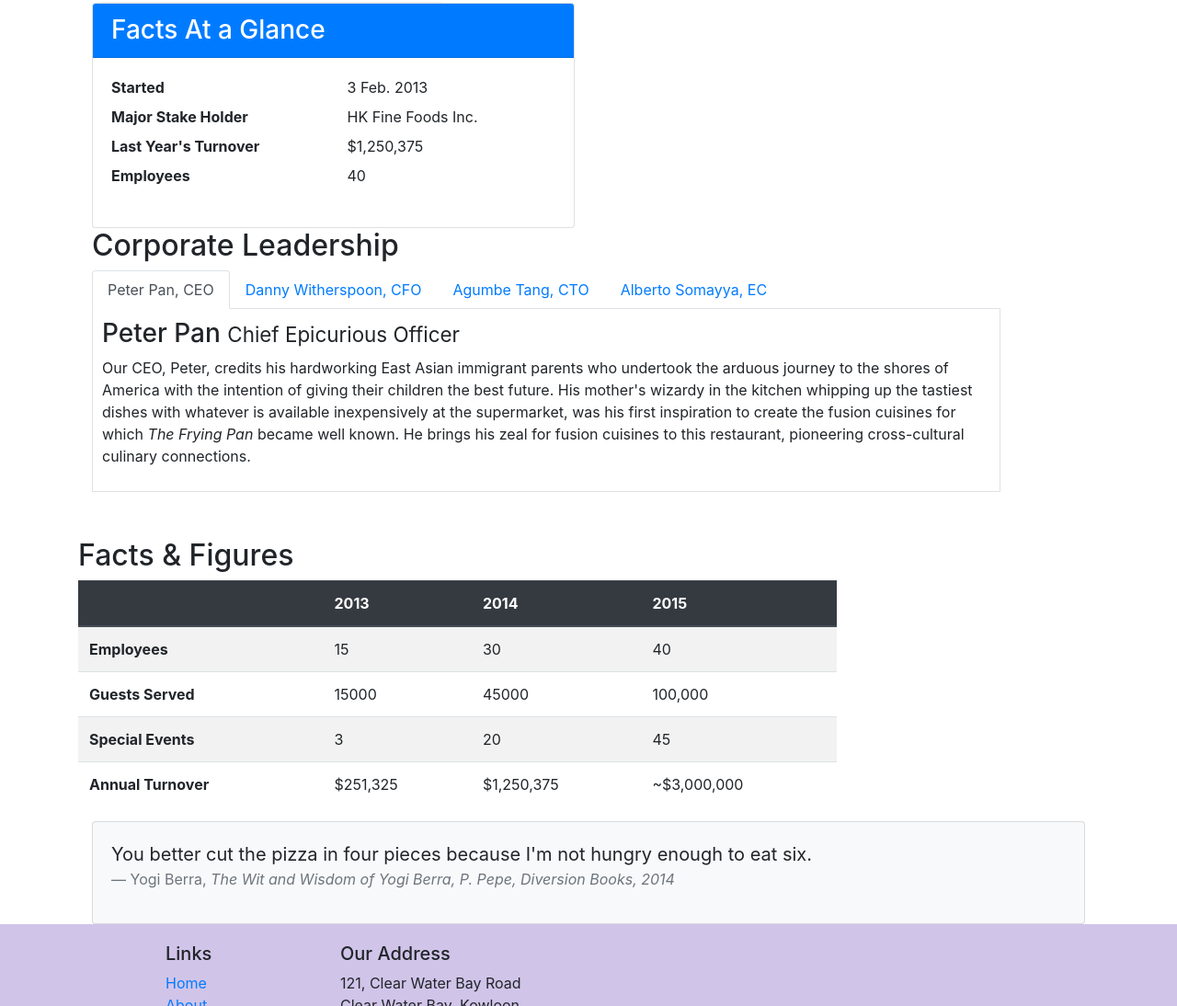
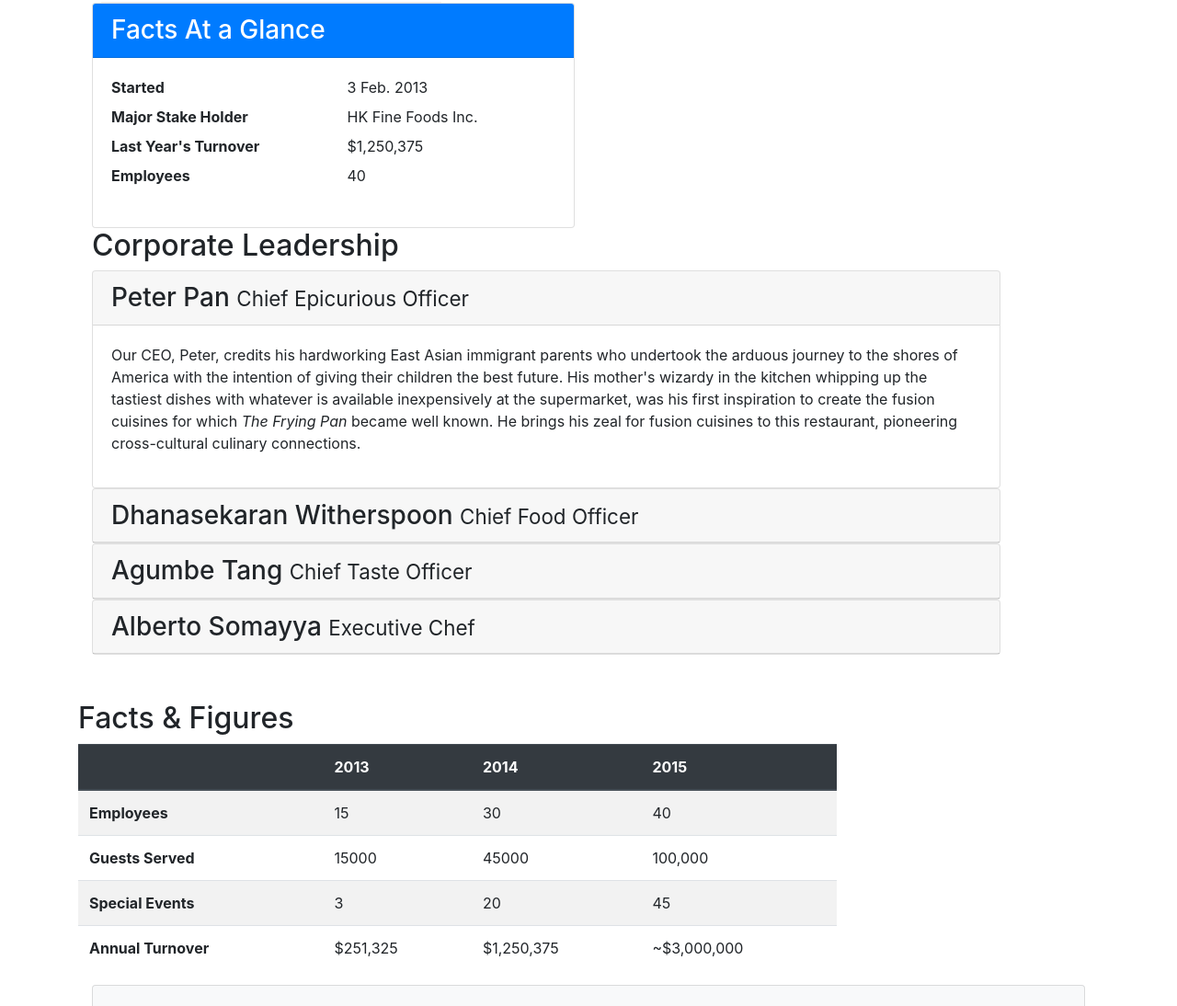
Before and after one commit to amanS2206/simple-restaurant-website, a website: page aboutus.html in a window 1280 px wide. Shown: the part 953-2047 px from the top of the page at 92% size. Drawn offline with nearby package versions, Linux system fonts and the light colour scheme.

Commit message:
add accordian

```diff
--- a/aboutus.html
+++ b/aboutus.html
@@ -103,29 +103,21 @@
             <div class="col-12 col-sm-11  content">
                 <h2>Corporate Leadership</h2>
 
-                <ul class="nav nav-tabs">
-                    <li class="nav-item">
-                        <a class="nav-link active" href="#peter" role="tab" data-toggle="tab">Peter Pan, CEO</a>
-                    </li>
+                <div id="accordion">
 
-                    <li class="nav-item">
-                        <a class="nav-link" href="#danny" role="tab" data-toggle="tab">Danny Witherspoon, CFO</a>
-                    </li>
+                    <div class="card">
 
-                    <li class="nav-item">
-                        <a class="nav-link" href="#agumbe" role="tab" data-toggle="tab">Agumbe Tang, CTO</a>
-                    </li>
+                        <div class="card-header" role="tab" id="peterhead">
+                            <h3 class="mb-0">
+                                <a data-toggle="collapse" data-target="#peter" >
 
-                    <li class="nav-item">
-                        <a class="nav-link" href="#alberto" role="tab" data-toggle="tab">Alberto Somayya, EC</a>
-                    </li>
+                                Peter Pan <small>Chief Epicurious Officer</small>
+                                </a></h3>
+                        </div>
 
-                </ul>
+                        <div role="tabpanel" class="collapse  show " id="peter" data-parent="#accordion">
 
-                <div class="tab-content">
-
-                    <div role="tabpanel" class="tab-pane fade show active" id="peter">
-                        <h3>Peter Pan <small>Chief Epicurious Officer</small></h3>
+                            <div class="card-body">
                                 <p class="d-none d-sm-block">Our CEO, Peter, credits his hardworking East Asian immigrant
                                     parents
                                     who
@@ -138,11 +130,23 @@
                                     cuisines for which <em>The Frying Pan</em> became well known. He brings his zeal for fusion
                                     cuisines
                                     to this restaurant, pioneering cross-cultural culinary connections.</p>
+
+                            </div>
+                        </div>
                     </div>
 
 
-                    <div role="tabpanel" class="tab-pane fade" id="danny">
-                        <h3>Dhanasekaran Witherspoon <small>Chief Food Officer</small></h3>
+                    <div class="card">
+                        <div class="card-header" role="tab" id=dannyhead>
+
+                            <h3 class="mb-0">
+                                <a data-toggle="collapse" data-target="#danny">
+                                    Dhanasekaran Witherspoon <small>Chief Food Officer</small>
+                                </a></h3>
+                        </div>
+
+                        <div  class="collapse" id="danny" data-parent="#accordion">
+                            <div class="card-body">
                                 <p class="d-none d-sm-block">Our CFO, Danny, as he is affectionately referred to by his
                                     colleagues,
                                     comes from a long established family tradition in farming and produce. His experiences
@@ -154,11 +158,20 @@
                                     puts it in his own words, <em>Everything that runs, wins, and everything that stays,
                                         pays!</em>
                                 </p>
-
+                            </div>
+                        </div>
                     </div>
 
-                    <div role="tabpanel" class="tab-pane fade" id="agumbe">
-                        <h3>Agumbe Tang <small>Chief Taste Officer</small></h3>
+
+                    <div class="card">
+                        <div class="card-header" role="tab" id="agumbehead">
+                            <h3 class="mb-0">
+                            <a data-toggle="collapse" data-target="#agumbe">Agumbe Tang <small>Chief Taste Officer</small>
+                            </a></h3>
+                        </div>
+                        <div  class="collapse" id="agumbe" data-parent="#accordion">
+
+                            <div class="card-body">
                                 <p class="d-none d-sm-block">Blessed with the most discerning gustatory sense, Agumbe, our CTO,
                                     personally ensures that every dish that we serve meets his exacting tastes. Our chefs dread
                                     the
@@ -166,9 +179,21 @@
                                     his
                                     motto, <em>You click only if you survive my lick.</em></p>
                             </div>
+                        </div>
+                    </div>
 
-                    <div role="tabpanel" class="tab-pane fade" id="alberto">
-                        <h3>Alberto Somayya <small>Executive Chef</small></h3>
+                    <div class="card">
+                        <div class="card-header" role="tab" id="albertohead">
+
+                            <h3 class="mb-0">
+                                <a data-toggle="collapse" data-target="#alberto">Alberto Somayya <small>Executive Chef</small>
+
+                                </a>
+                            </h3>
+                        </div>
+
+                        <div class="collapse" id="alberto" data-parent="#accordion">
+                            <div class="card-body">
                                 <p class="d-none d-sm-block">Award winning three-star Michelin chef with wide International
                                     experience
                                     having worked closely with whos-who in the culinary world, he specializes in creating
@@ -176,6 +201,8 @@
                                     Indo-Italian fusion experiences. He says, <em>Put together the cuisines from the two
                                         craziest
                                         cultures, and you get a winning hit! Amma Mia!</em></p>
+                            </div>
+                        </div>
                     </div>
                 </div>
             </div>
```
Lines whose indentation alone changed are shown as unchanged.
